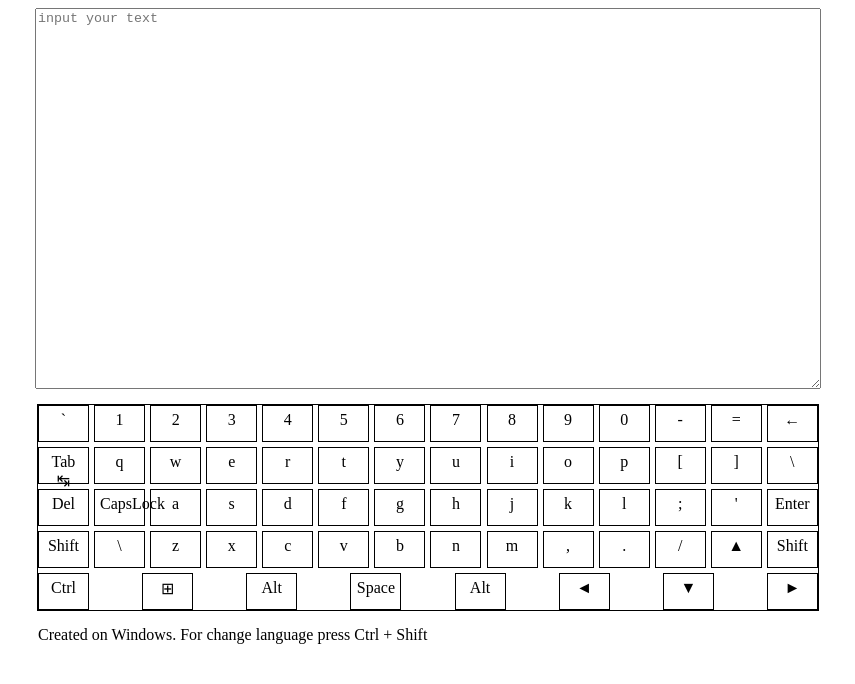
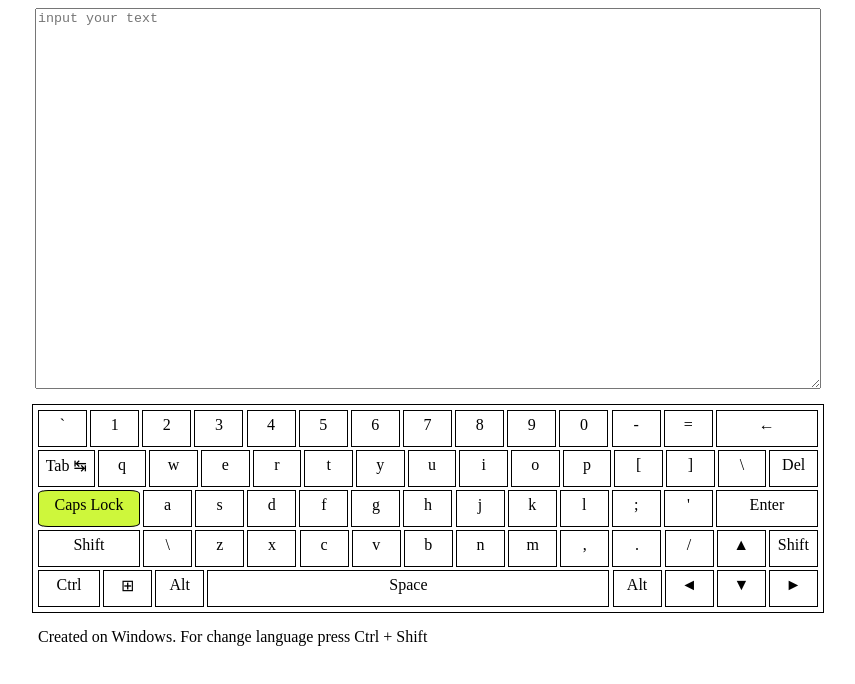
Before and after one commit to YuriyBiakov/virtual-keyboard, a plain HTML site: page index.html in a window 1280 px wide. Shown: the whole page, without its empty margins (212-1067 px from the left). Drawn offline with Linux system fonts and the light colour scheme.

Commit message:
refactor: create keyboard render functions

```diff
--- a/script.js
+++ b/script.js
@@ -115,7 +115,7 @@ let engSymArray = [
     "]",
     "\\",
     "Del",
-    "CapsLock",
+    "Caps Lock",
     "a",
     "s",
     "d",
@@ -182,7 +182,7 @@ let engCapsSymArray = [
     "]",
     "\\",
     "Del",
-    "CapsLock",
+    "Caps Lock",
     "A",
     "S",
     "D",
@@ -249,7 +249,7 @@ let rusSymArray = [
     "ъ",
     "\\",
     "Del",
-    "CapsLock",
+    "Caps Lock",
     "ф",
     "ы",
     "в",
@@ -316,7 +316,7 @@ let rusCapsSymArray = [
     "Ъ",
     "\\",
     "Del",
-    "CapsLock",
+    "Caps Lock",
     "Ф",
     "Ы",
     "В",
@@ -355,10 +355,39 @@ let rusCapsSymArray = [
 
 function createKeyboard () {
     let keyboard = document.querySelector('.keyboard');
-    for (let i = 0; i < engSymArray.length; i++) {
-        let key = createNode('span', 'key');
-        key.innerHTML = engSymArray[i];
-        keyboard.append(key);
+    let line1 = createNode('div', 'line line1');
+    let line2 = createNode('div', 'line line2');
+    let line3 = createNode('div', 'line line3');
+    let line4 = createNode('div', 'line line4');
+    let line5 = createNode('div', 'line line5');
+    keyboard.append(line1, line2, line3, line4, line5);
+
+    for (let i = 0; i < 64; i++) {
+        let keyClassName = `key ${keyCodeArray[i][0].toLowerCase() + keyCodeArray[i].slice(1)}`;
+        let key = createNode('div', keyClassName);
+
+        let engKey = createNode('span', 'symbol');
+        engKey.innerHTML = `${engSymArray[i]}`;
+
+        let engCapsKey = createNode('span', 'symbol inactive');
+        engCapsKey.innerHTML = `${engCapsSymArray[i]}`;
+
+        let rusKey = createNode('span', 'symbol inactive');
+        rusKey.innerHTML = `${rusSymArray[i]}`;
+
+        let rusCapsKey = createNode('span', 'symbol inactive');
+        rusCapsKey.innerHTML = `${rusCapsSymArray[i]}`;
+
+        key.append(engKey, engCapsKey, rusKey, rusCapsKey);
+        if (i < 14) {
+        line1.append(key);
+    } else if (i < 29) {
+        line2.append(key);
+    } else if (i < 42) {
+        line3.append(key);
+    } else if (i < 56) {
+        line4.append(key);
+    } else line5.append(key);
     }
 }
 
--- a/style.css
+++ b/style.css
@@ -11,16 +11,66 @@ body {
 
 .keyboard {
     border: 1px solid black;
+    padding: 5px 5px;
     display: flex;
-    flex-wrap: wrap;
+    flex-direction: column;
     justify-content: space-between;
-    gap: 5px;
+    gap: 3px;
+}
+
+.line {
+    display: flex;
+    justify-content: space-between;
+    gap: 3px;
 }
 
 .key {
     border: 1px solid black;
-    width: 5%;
+    width: 37px;
     height: 25px;
     padding: 5px 5px;
     text-align: center;
+    user-select: none;
+    cursor: pointer;
 }
+
+.key:hover {
+    background-color: rgb(184, 217, 236);
+    transition: 0.3s;
+}
+
+.key:active {
+    transform: scale(90%);
+    border-radius: 10%;
+    transition: 0.3s;
+}
+
+.capsActive, .capsLock {
+    background-color: rgb(206, 247, 59);
+    transition: 0.3s;
+    border-radius: 10%;
+}
+
+.backspace, .capsLock, .shiftLeft {
+    width: 90px;
+}
+
+.tab {
+    width: 45px;
+}
+
+.enter {
+    width: 90px;
+}
+
+.controlLeft {
+    width: 50px;
+}
+
+.space {
+    width: 390px;
+}
+
+.inactive {
+    display: none;
+}
```
